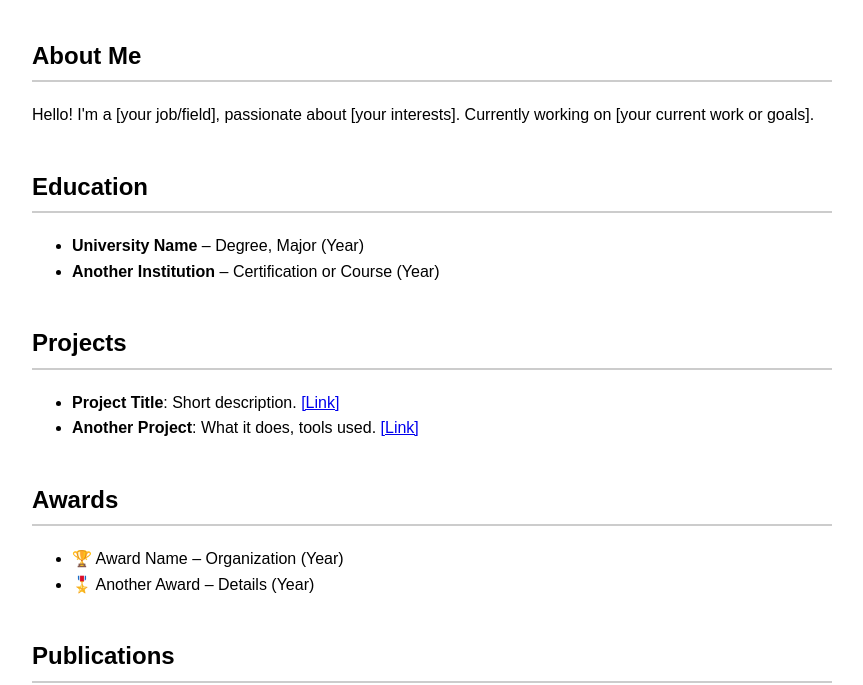
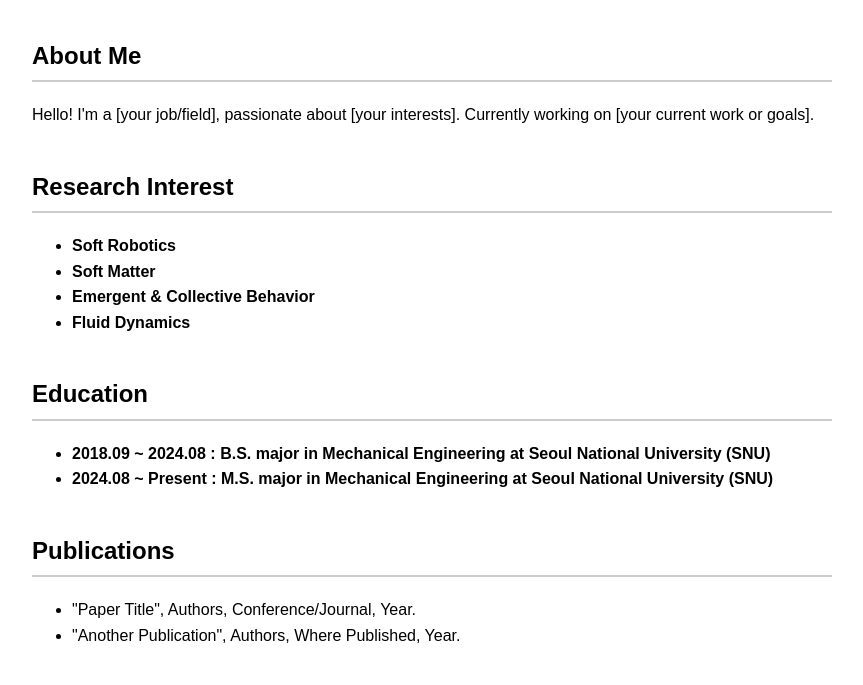
Before and after one commit to kwanwoo-kim/welcome, a plain HTML site: page index.html in a window 1280 px wide. Shown: the part 217-902 px from the top of the page, without its empty margins (208-1071 px from the left). Drawn offline with Linux system fonts and the light colour scheme.

Commit message:
index.html

```diff
--- a/index.html
+++ b/index.html
@@ -41,10 +41,28 @@
   </section>
 
   <section>
+    <h2>Research Interest</h2>
+    <ul>
+      <li><strong>Soft Robotics</strong></li>
+      <li><strong>Soft Matter</strong></li>
+      <li><strong>Emergent & Collective Behavior</strong></li>
+      <li><strong>Fluid Dynamics</strong></li>
+    </ul>
+  </section>
+
+  <section>
     <h2>Education</h2>
     <ul>
-      <li><strong>University Name</strong> – Degree, Major (Year)</li>
-      <li><strong>Another Institution</strong> – Certification or Course (Year)</li>
+      <li><strong>2018.09 ~ 2024.08 : B.S. major in Mechanical Engineering at Seoul National University (SNU)</strong> </li>
+      <li><strong>2024.08 ~ Present : M.S. major in Mechanical Engineering at Seoul National University (SNU)</strong> </li>
+    </ul>
+  </section>
+
+  <section>
+    <h2>Publications</h2>
+    <ul>
+      <li>"Paper Title", Authors, Conference/Journal, Year.</li>
+      <li>"Another Publication", Authors, Where Published, Year.</li>
     </ul>
   </section>
 
@@ -59,8 +77,9 @@
   <section>
     <h2>Awards</h2>
     <ul>
-      <li>🏆 Award Name – Organization (Year)</li>
-      <li>🎖️ Another Award – Details (Year)</li>
+      <li>🏆 RoboCON – Organization (Year)</li>
+      <li>🎖️ K-Startup – Details (Year)</li>
+      <li>🎖️ K-Startup – Details (Year)</li>
     </ul>
   </section>
 
```
